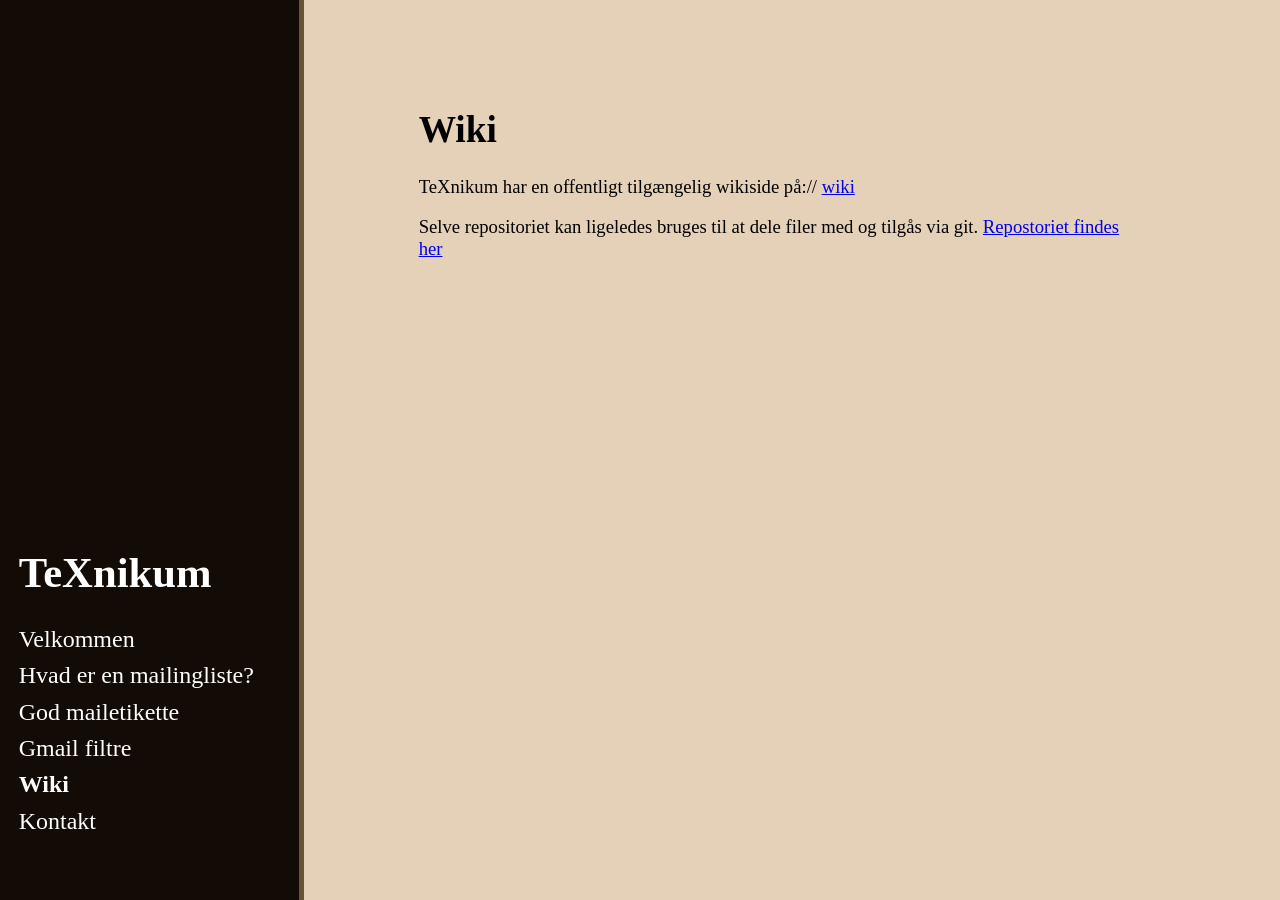
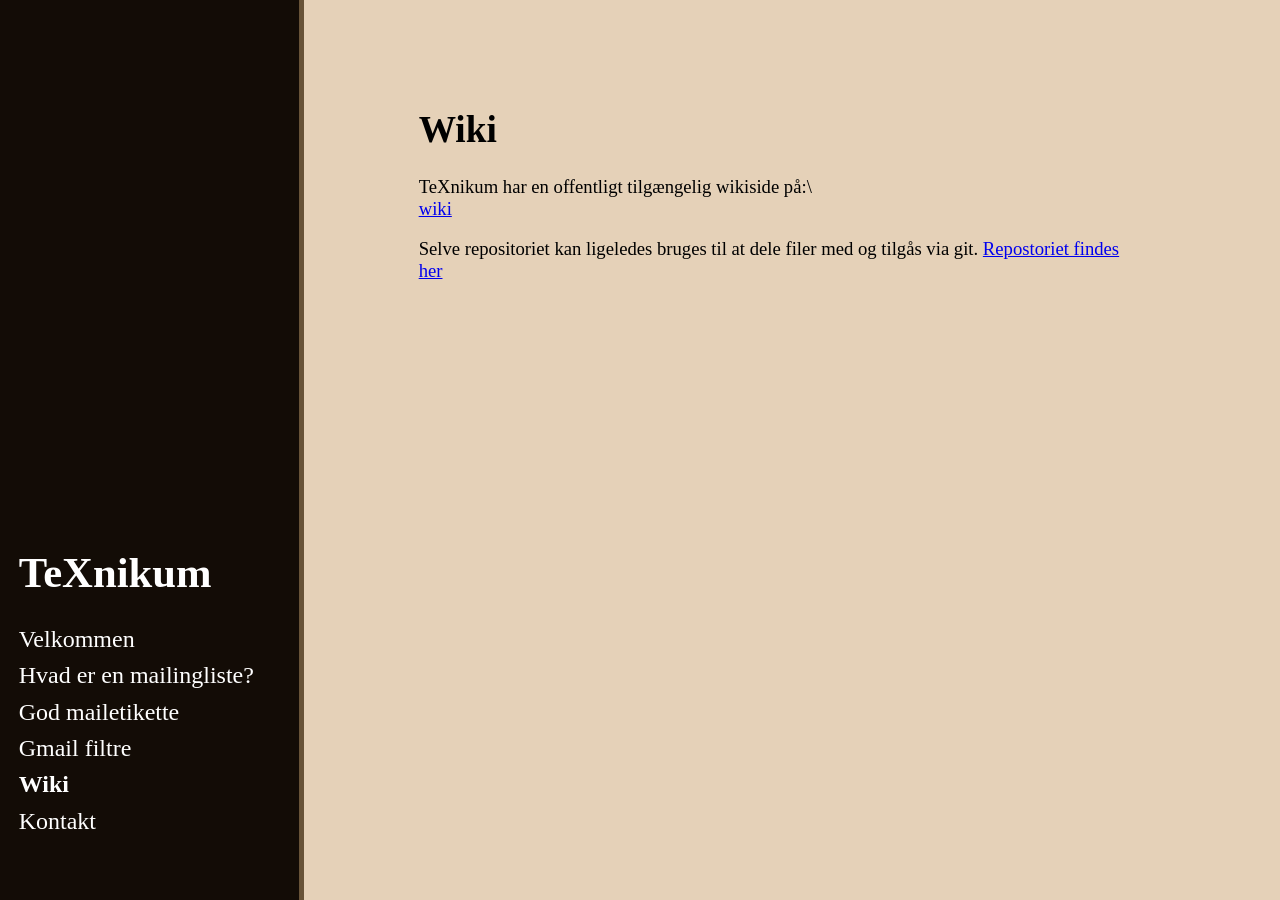
Before and after one commit to TeXnikum/TeXnikum.github.io, a Jekyll site: the page built from wiki.md, in a window 1280 px wide. Built offline with Jekyll 4.4.1, drawn with Linux system fonts in a browser that asks for light colours.

Commit message:
fixed links

```diff
--- a/wiki.md
+++ b/wiki.md
@@ -4,7 +4,8 @@ title: Wiki
 ---
 
 #Wiki
-TeXnikum har en offentligt tilgængelig wikiside på://
+
+TeXnikum har en offentligt tilgængelig wikiside på:\\\\
 [wiki](https://github.com/TeXnikum/TeXnikum/wiki)
 
 Selve repositoriet kan ligeledes bruges til at dele filer med og tilgås via git.
```
